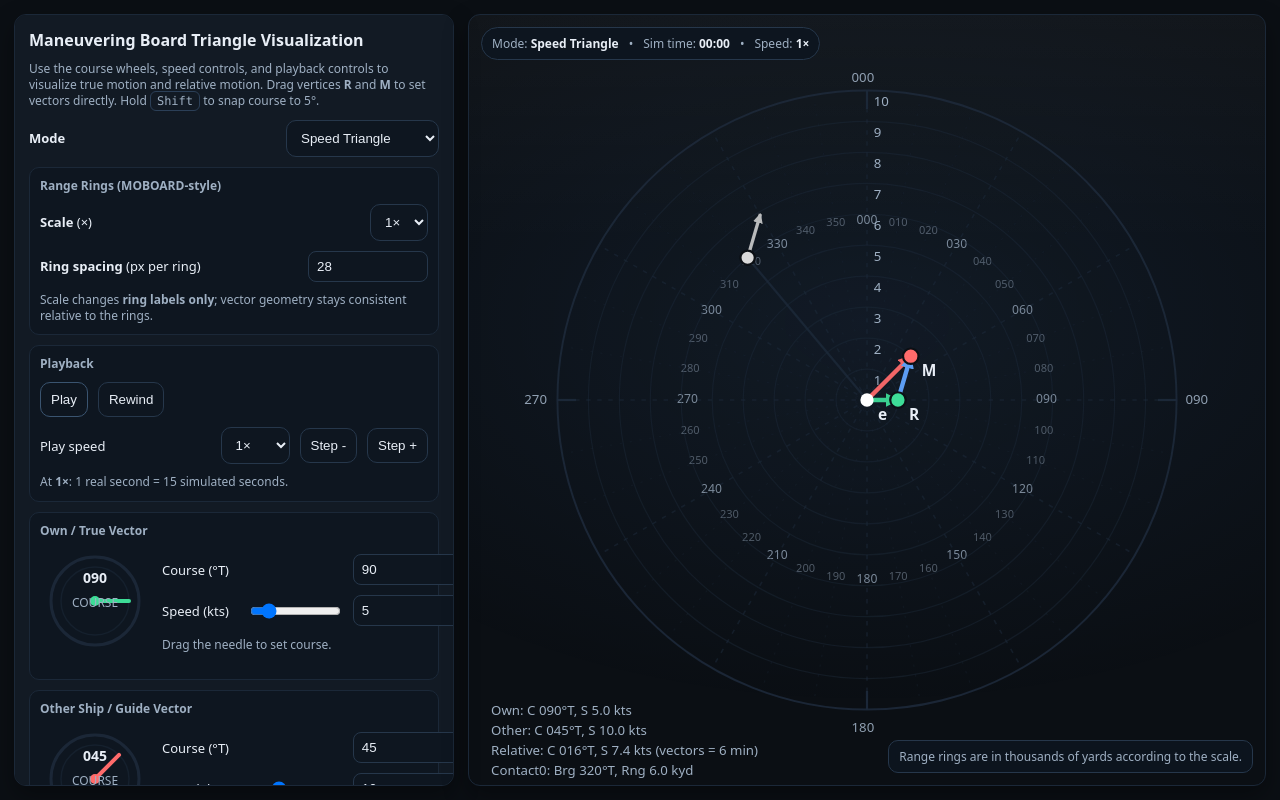
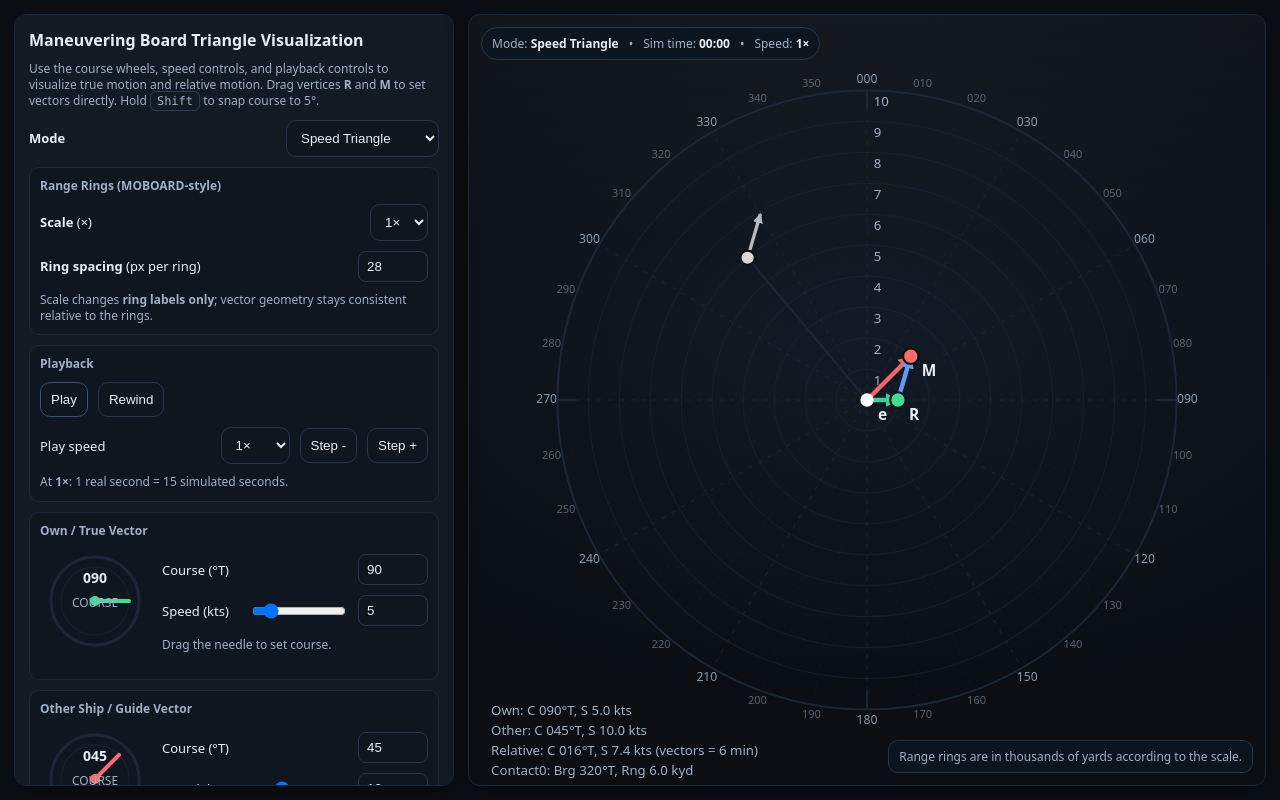
Before and after one commit to SortaSovereign/Speed-Triangulator, a plain HTML site: page index.html in a window 1280 px wide. Drawn offline with Linux system fonts and the light colour scheme.

Commit message:
Adjust radial labels and input sizing

```diff
--- a/index.html
+++ b/index.html
@@ -56,7 +56,7 @@
 
     /* Keep numeric entry boxes neatly bound inside the panel */
     .row input[type="number"]{
-      width:120px; max-width:120px;
+      width:70px; max-width:70px;
       background:#0e1620; color:var(--text);
       border:1px solid #26374b; border-radius:8px;
       padding:7px 8px;
@@ -609,7 +609,7 @@
       ln.setAttribute('stroke-dasharray', (deg%30===0) ? '4 6' : '2 7');
       scopeG.appendChild(ln);
 
-      const labelKyd = outerKyd * 0.58;
+      const labelKyd = outerKyd + 0.35;
       const pLab = navToSvg({ x:u.x*labelKyd, y:u.y*labelKyd }, pxPerKyd);
 
       const tx = document.createElementNS("http://www.w3.org/2000/svg","text");
@@ -619,7 +619,7 @@
       tx.setAttribute('dominant-baseline','middle');
       tx.setAttribute('font-size', (deg%30===0) ? '11' : '10');
       tx.setAttribute('fill','var(--muted)');
-      tx.setAttribute('opacity', (deg%30===0) ? '0.75' : '0.45');
+      tx.setAttribute('opacity', (deg%30===0) ? '0.85' : '0.5');
       tx.textContent = String(deg).padStart(3,'0');
       scopeG.appendChild(tx);
     }
@@ -648,14 +648,9 @@
     }
 
     // 3) Cardinal ticks at outer ring
-    const cardinals = [
-      {deg:0, label:'000'},
-      {deg:90, label:'090'},
-      {deg:180, label:'180'},
-      {deg:270, label:'270'},
-    ];
+    const cardinals = [0, 90, 180, 270];
 
-    cardinals.forEach(({deg,label})=>{
+    cardinals.forEach((deg)=>{
       const u = courseToVec(deg);
       const p1 = navToSvg({x:u.x*outerKyd, y:u.y*outerKyd}, pxPerKyd);
       const p0 = navToSvg({x:u.x*(outerKyd-0.6), y:u.y*(outerKyd-0.6)}, pxPerKyd);
@@ -667,15 +662,6 @@
       ln.setAttribute('stroke-width','2');
       ln.setAttribute('opacity','0.95');
       scopeG.appendChild(ln);
-
-      const tx = document.createElementNS("http://www.w3.org/2000/svg","text");
-      tx.setAttribute('x', p1.x + (deg===90? 8 : deg===270? -30 : -14));
-      tx.setAttribute('y', p1.y + (deg===0? -8 : deg===180? 20 : 4));
-      tx.setAttribute('font-size','12');
-      tx.setAttribute('fill','var(--muted)');
-      tx.setAttribute('opacity','0.9');
-      tx.textContent = label;
-      scopeG.appendChild(tx);
     });
   }
 
```
